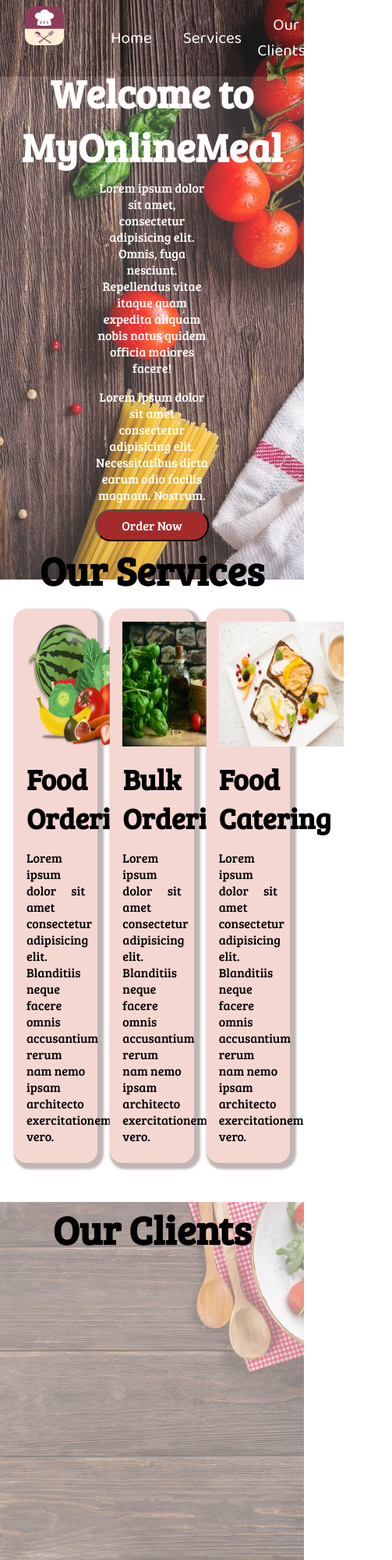
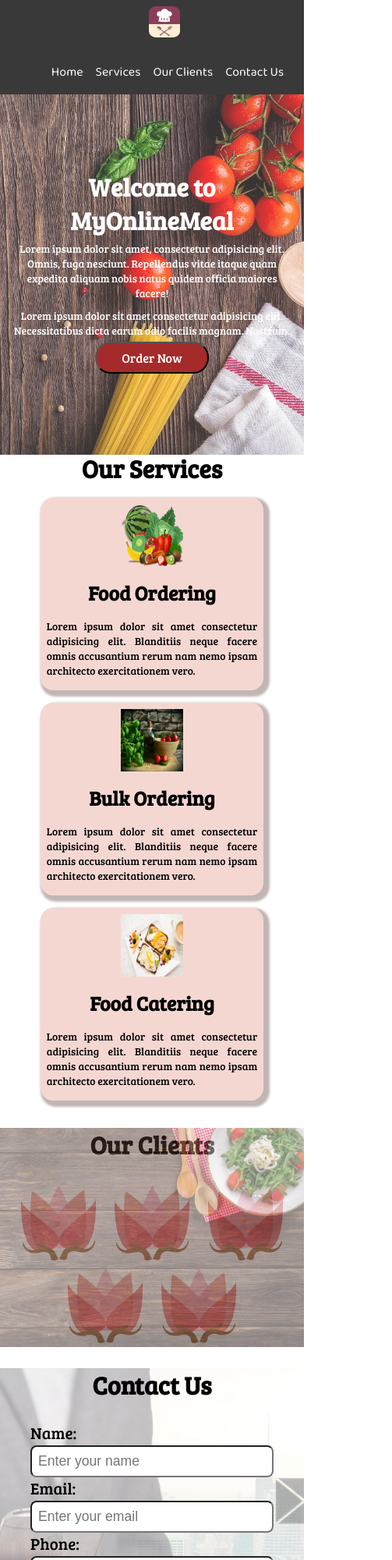
Before and after one commit to shiv19398/MyOnlineMeal.com, a plain HTML site: page index.html in a window 390 px wide. Shown: the top 2000 px of the page at 78% size, 503 px wide, since content can reach past the window. Drawn offline with Linux system fonts and the light colour scheme.

Commit message:
responsive css added

```diff
--- a/css/index.css
+++ b/css/index.css
@@ -1,6 +1,9 @@
 /* CSS RESET */
 * {
   box-sizing: border-box;
+}
+html {
+  scroll-behavior: smooth;
 }
 body {
   margin: 0px;
@@ -9,6 +12,9 @@ body {
 }
 
 /* Navbar */
+header {
+  background-color: #3a3939;
+}
 #navbar {
   display: flex;
   position: relative;
@@ -20,9 +26,8 @@ body {
   width: 100%;
   top: 0;
   left: 0;
-  background-color: black;
   z-index: -1;
-  opacity: 0.5;
+  opacity: 0.9;
 }
 #navbar #logo {
   margin: 0.5rem 0px 0.5rem 2rem;
@@ -53,22 +58,24 @@ body {
 
 /* Home section */
 #home {
+  /* border: 2px solid red; */
   display: flex;
   flex-direction: column;
   align-items: center;
   justify-content: center;
   width: 70vw;
-  margin: 5rem auto;
+  margin: 1rem auto;
   color: white;
   height: 50vh;
 }
 /* For background image */
 #home::before {
+  /* border: 2px solid brown; */
   content: "";
   position: absolute;
-  top: 0;
+  top: 60px;
   left: 0;
-  height: 88%;
+  height: 62%;
   width: 100%;
   background: url("../images/background-img1.jpg") no-repeat center center/cover;
   z-index: -1;
@@ -87,6 +94,7 @@ body {
 
 /* Services */
 #service-container {
+  /* border: 2px solid black; */
   margin-top: 6rem;
 }
 
@@ -101,6 +109,7 @@ body {
   margin: 0.5rem 1rem;
   align-items: center;
   justify-content: center;
+  /* flex-wrap: wrap; */
 }
 
 /* boxes in service section */
@@ -112,6 +121,11 @@ body {
   border-radius: 1rem;
   background-color: rgb(245, 215, 210);
   box-shadow: 4px 4px 3px 4px rgb(192, 182, 180);
+  transition: all 0.2s ease-in-out;
+}
+
+.box:hover {
+  transform: scale(1.2);
 }
 
 /* image in box */
@@ -134,16 +148,73 @@ body {
 }
 
 /* Clients Section */
+#clients {
+  position: relative;
+}
 #clients::before {
   content: "";
   position: absolute;
-  height: 60%;
+  height: 100%;
   width: 100%;
   background: url("../images/background-img2.jpg") no-repeat center center/cover;
+  z-index: 1;
+  opacity: 0.5;
+}
+#clients .clients-logo {
+  display: flex;
+  align-items: center;
+  justify-content: center;
+}
+
+#clients .clients-logo img {
+  height: 10rem;
+  width: 10rem;
+  margin: 0.5rem 2rem;
+}
+
+/* Contact Us Section */
+#contact-us {
+  /* margin: 7rem 0rem; */
+  position: relative;
+}
+#contact-us::before {
+  content: "";
+  position: absolute;
+  height: 100%;
+  width: 100%;
+  background: url("../images/background-img3.jpg") no-repeat center center/cover;
   z-index: -1;
   opacity: 0.5;
 }
 
+#contact-box {
+  display: flex;
+  align-items: center;
+  justify-content: center;
+  padding-bottom: 34px;
+}
+
+#contact-box input,
+#contact-box textarea {
+  width: 100%;
+  padding: 0.5rem;
+  border-radius: 0.5rem;
+  font-size: 1.1rem;
+}
+#contact-box form {
+  width: 40%;
+}
+#contact-box label {
+  font-size: 1.3rem;
+  font-family: "Bree Serif", serif;
+}
+/* Footer */
+footer {
+  position: relative;
+  text-align: center;
+  background-color: black;
+  color: white;
+}
 /* Utility Classes */
 .h-primary {
   text-align: center;
--- /dev/null
+++ b/css/phone.css
@@ -0,0 +1,84 @@
+/* Navbar */
+#navbar {
+  flex-direction: column;
+  justify-content: center;
+  align-items: center;
+  flex-wrap: wrap;
+}
+/* #navbar #logo {
+  margin: 0.25rem 0px 0.25rem 1rem;
+} */
+#navbar #logo img {
+  height: 2.5rem;
+  width: 2.5rem;
+}
+#navbar #nav-items {
+  display: flex;
+  justify-content: center;
+  align-items: center;
+}
+#navbar #nav-items .item a {
+  font-size: 1rem;
+  /* color: white;
+  text-decoration: none; */
+  padding: 0.25rem 0.5rem;
+  border-radius: 1rem;
+}
+
+/* Home section */
+#home {
+  width: 95vw;
+}
+#home p {
+  margin: 5px;
+}
+/* Services Box */
+@media screen and (max-width: 900px) {
+  #service-container {
+    margin-top: 2.5rem;
+  }
+}
+@media screen and (max-width: 700px) {
+  #service-container {
+    margin-top: 20px;
+  }
+}
+#service {
+  flex-direction: column;
+}
+.box {
+  width: 80%;
+  padding: 0.5rem;
+  margin: 0.5rem;
+}
+.box img {
+  height: 5rem;
+  width: 5rem;
+}
+#service-container h1 {
+  margin: 3px 0px;
+}
+
+/* Clients Section */
+#clients .clients-logo {
+  flex-wrap: wrap;
+}
+#clients .clients-logo img {
+  height: 6rem;
+  width: 6rem;
+  margin: 5px 12px;
+}
+
+#contact-box form {
+  width: 80%;
+}
+/* Utility classes */
+.h-primary {
+  font-size: 2rem;
+}
+.h-secondary {
+  font-size: 1.6rem;
+}
+.para {
+  font-size: 0.85rem;
+}
--- a/index.html
+++ b/index.html
@@ -5,6 +5,11 @@
     <meta http-equiv="X-UA-Compatible" content="IE=edge" />
     <meta name="viewport" content="width=device-width, initial-scale=1.0" />
     <link rel="stylesheet" href="./css/index.css" />
+    <link
+      rel="stylesheet"
+      media="screen and (max-width:1100px)"
+      href="./css/phone.css"
+    />
     <link rel="preconnect" href="https://fonts.googleapis.com" />
     <link rel="preconnect" href="https://fonts.gstatic.com" crossorigin />
     <link
@@ -76,6 +81,47 @@
 
     <section id="clients">
       <h1 class="h-primary">Our Clients</h1>
+      <div class="clients-logo">
+        <img src="./images/logo1.png" alt="logo of our client" />
+
+        <img src="./images/logo1.png" alt="logo of our client" />
+
+        <img src="./images/logo1.png" alt="logo of our client" />
+
+        <img src="./images/logo1.png" alt="logo of our client" />
+
+        <img src="./images/logo1.png" alt="logo of our client" />
+      </div>
     </section>
+
+    <section id="contact-us">
+      <h1 class="h-primary">Contact Us</h1>
+      <div id="contact-box">
+        <form action="no_action.php">
+          <div class="form-group">
+            <label for="name">Name:</label>
+            <input type="text" id="name" placeholder="Enter your name" />
+          </div>
+          <div class="form-group">
+            <label for="email">Email:</label>
+            <input type="email" id="email" placeholder="Enter your email" />
+          </div>
+          <div class="form-group">
+            <label for="phone">Phone:</label>
+            <input type="text" id="phone" placeholder="Enter your phone no.." />
+          </div>
+          <div class="form-group">
+            <label for="msg">Message:</label>
+            <textarea id="msg" placeholder="Enter your message"></textarea>
+          </div>
+          <input class="btn" type="submit" value="Submit" />
+        </form>
+      </div>
+    </section>
+    <footer>
+      <p>Copyright &copy; www.MyOnlineMeal.com| All rights reserved</p>
+    </footer>
+
+    <script src="./js/index.js"></script>
   </body>
 </html>
```
